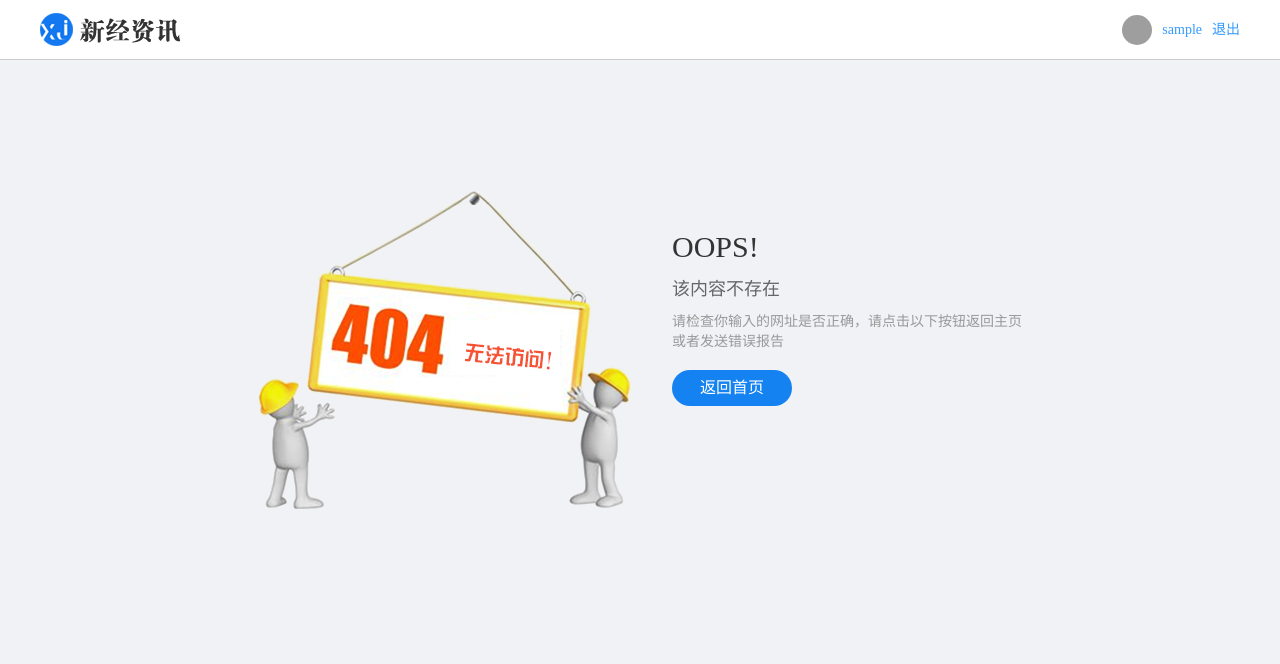
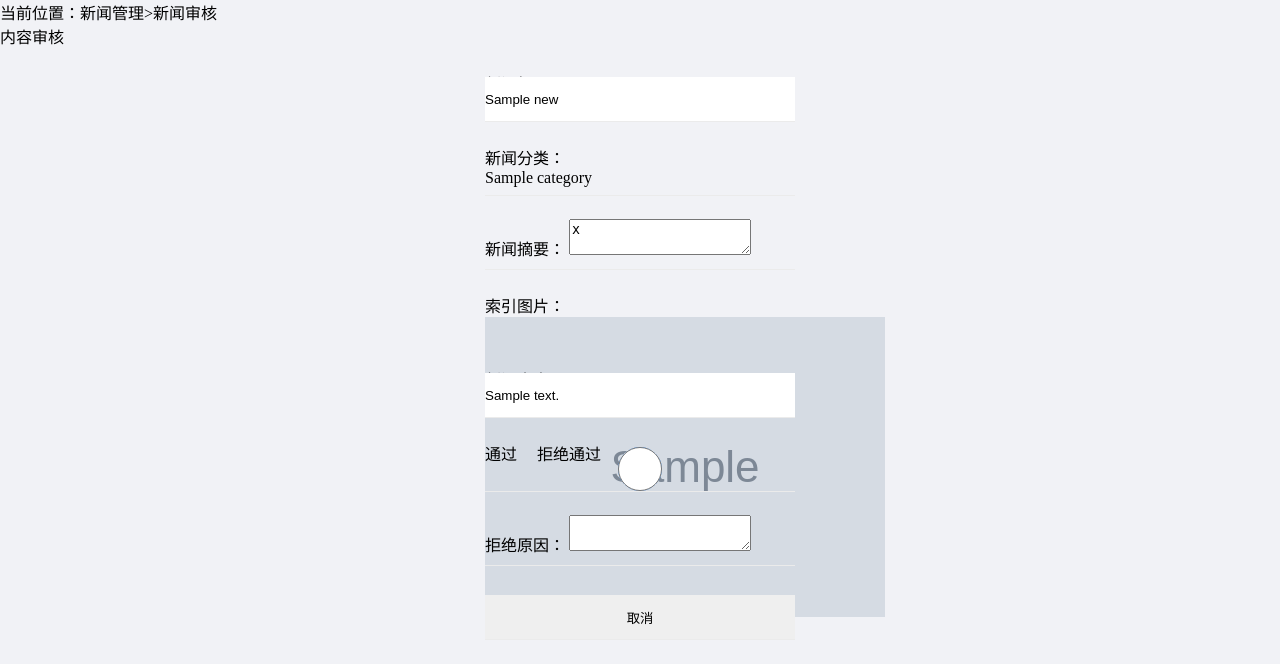
Before and after one commit to TomCry/ElephantNote, a Flask app: page /admin/news_review_detail/1 in a window 1280 px wide. Shown: the top 664 px of the page. Run offline with Flask 2, Linux system fonts and the light colour scheme; the visitor is signed in with stand-in values (Sample User, id 1); tables that the repository leaves empty hold one stand-in row (values such as "Sample post"); grey boxes marked "Sample" are stand-in pictures; parts of the project's set-up code (start-up, migrations or seed data) failed here and were passed over; some libraries are stand-ins or nearby versions; grey boxes are pictures that could not be loaded.

Commit message:
07-18 新闻审核详情显示

```diff
--- a/info/modules/admin/views.py
+++ b/info/modules/admin/views.py
@@ -7,6 +7,33 @@ from info import constants
 from info.models import User, News
 from info.modules.admin import admin_blu
 from info.utils.common import user_login_data
+
+
+@admin_blu.route('/news_review_detail/<int:news_id>')
+def news_review_detail(news_id):
+
+    # 获取新闻id
+
+    # news_id = request.args.get("news_id")
+    # if not news_id:
+    #     return render_template('admin/news_review_detail.html', data={"errmsg":"未查询到此新闻"})
+
+    # 通过id查询新闻
+    news = None
+    try:
+        news = News.query.get(news_id)
+    except Exception as e:
+        current_app.logger.error(e)
+
+    if not news:
+        return render_template('admin/news_review_detail.html', data={"errmsg": "未查询到此新闻"})
+
+    # 返回数据
+    data = {
+        "news": news.to_dict()
+    }
+
+    return render_template('admin/news_review_detail.html', data=data)
 
 
 @admin_blu.route('/review_list')
@@ -29,7 +56,9 @@ def review_list():
         filters.append(News.title.contains(keywords))
 
     try:
-        paginate = News.query.filter(*filters).order_by(News.create_time.desc()).paginate(page, constants.ADMIN_NEWS_PAGE_MAX_COUNT, False)
+        paginate = News.query.filter(*filters).order_by(News.create_time.desc()).paginate(page,
+                                                                                          constants.ADMIN_NEWS_PAGE_MAX_COUNT,
+                                                                                          False)
 
         news_list = paginate.items
         current_page = paginate.page
--- a/info/templates/admin/news_review.html
+++ b/info/templates/admin/news_review.html
@@ -41,7 +41,7 @@
                         {% endif %}
                     </td>
 					<td>
-						<a href="news_review_detail.html" class="review">审核</a>
+						<a href="{{ url_for("admin.news_review_detail", news_id=news.id) }}" class="review">审核</a>
 					</td>
 				</tr>
                 {% endfor %}
--- a/info/templates/admin/news_review_detail.html
+++ b/info/templates/admin/news_review_detail.html
@@ -18,24 +18,24 @@
             <h3 class="review_title">内容审核</h3>
             <div class="form_group">
                 <label>新闻标题：</label>
-                <input type="text" class="input_txt2" value="日本史上最大IPO之一要来了：软银计划将手机业务分拆上市" readonly>
+                <input type="text" class="input_txt2" value="{{ data.news.title }}" readonly>
             </div>
             <div class="form_group">
                     <label>新闻分类：</label>
-                    <div class="category_name">分类一</div>
+                    <div class="category_name">{{ data.news.category.name }}</div>
             </div>
             <div class="form_group">
                 <label>新闻摘要：</label>
-                <textarea class="input_multxt" readonly>据日经新闻网，软银计划让旗下核心业务移动手机部门SoftBank Corp.分拆上市，或募资2万亿日元(约180亿美元。随着软银逐步向投资公司转型，此举旨在给手机业务部门更多自主权。</textarea>
+                <textarea class="input_multxt" readonly>{{ data.news.digest }}</textarea>
             </div>
             <div class="form_group">
                 <label>索引图片：</label>
-                <img src="" alt="索引图片" class="index_pic">
+                <img src="{{ data.news.index_image_url }}" alt="索引图片" class="index_pic">
             </div>
             <div class="form_group">
                 <label>新闻内容：</label>
                 <div class="rich_wrap fl">
-                    <input class="input_area" id="rich_content" value="哈哈"></input>
+                    <input class="input_area" id="rich_content" value="{{ data.news.content }}"></input>
                 </div>
             </div>
             <div class="form_group indent_group">
@@ -46,12 +46,12 @@
                 <label>拒绝原因：</label>
                 <textarea class="input_multxt" name="reason"></textarea>
             </div>
-            <div class="form_group indent_group line_top">
+            <div class="form_group ind ent_group line_top">
                 <input type="submit" value="确定" class="confirm">
                 <input type="button" value="取消" class="cancel" onclick="cancel()">
             </div>
             <!-- 隐藏字段，用于记录当前新闻id -->
-            <input name="news_id" value="1" hidden>
+            <input name="news_id" value="{{ data.news.id }}" hidden>
             </form>
         </div>
 
```
